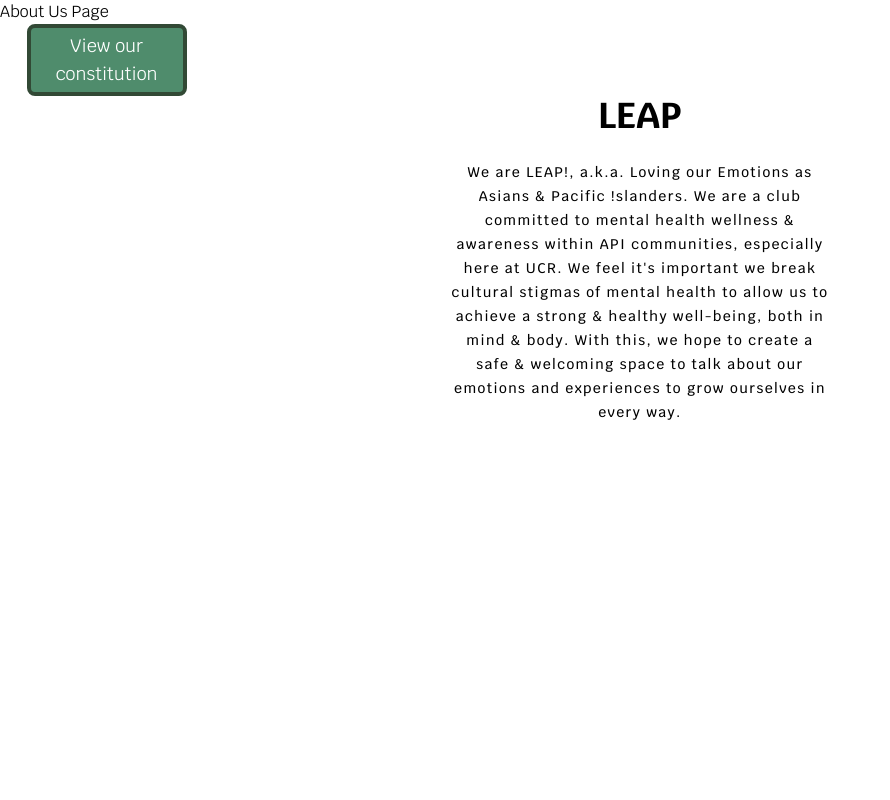
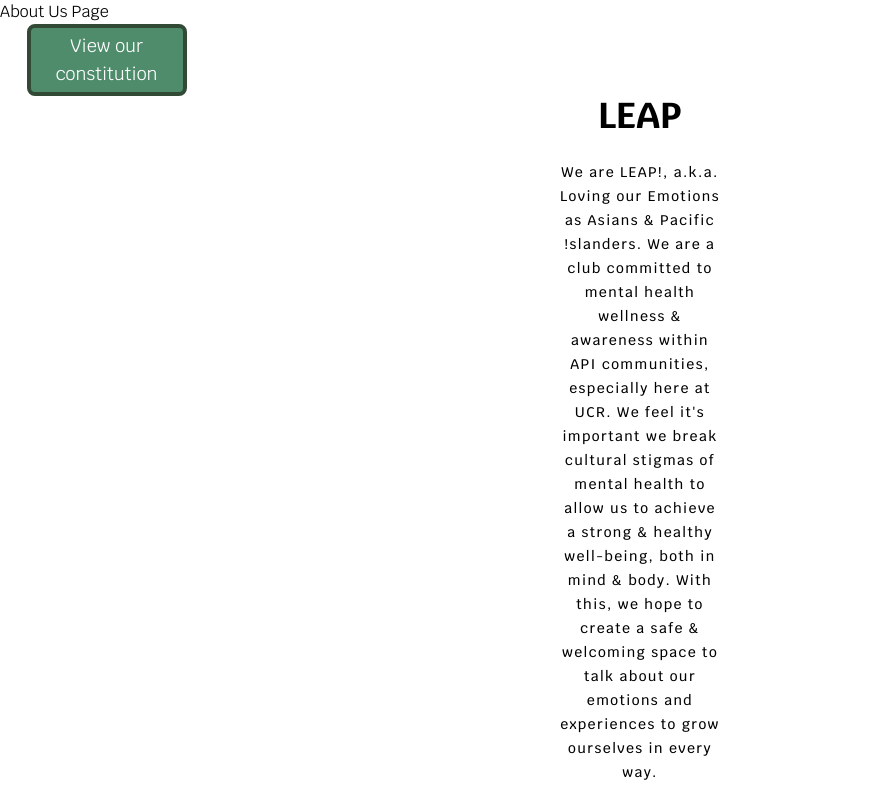
Before and after one commit to acm-ucr/leap-website, a Next.js app: page /about in a window 1280 px wide. Shown: the whole page, without its empty margins (0-890 px from the left). Built offline with nearby package versions, Linux system fonts and the light colour scheme.

Commit message:
changed font to leap font

```diff
--- a/src/components/about/AboutTextTitle.tsx
+++ b/src/components/about/AboutTextTitle.tsx
@@ -2,12 +2,12 @@ import React from "react";
 
 const AboutTextTitle = () => {
   return (
-    <div className="font-jakarta text-center text-4xl font-bold text-black">
+    <div className="text-center font-leap text-4xl font-bold text-black">
       <p>
         LEAP
         <br />
       </p>
-      <div className="font-jakarta mx-[35%] text-center text-sm font-medium leading-6 tracking-widest text-black">
+      <div className="px-100 mx-60 px-80 text-center font-leap text-sm font-medium leading-6 tracking-widest text-black">
         <p>
           <br />
           We are LEAP!, a.k.a. Loving our Emotions as Asians & Pacific
```
